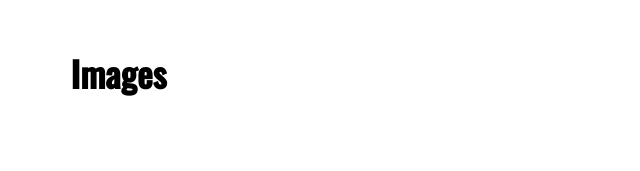
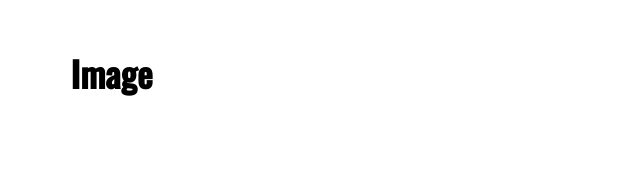
Before and after one commit to kkelleaz17/HistoryPorject, a plain HTML site: page D-day.html in a window 1280 px wide. Shown: the part 467-638 px from the top of the page, 0-640 px from the left. Drawn offline with nearby package versions, Linux system fonts and the light colour scheme; grey boxes are pictures that could not be loaded.

Commit message:
Update D-day.html

```diff
--- a/D-day.html
+++ b/D-day.html
@@ -46,7 +46,7 @@
         France.
         Europe was very fortified by the Nazi´s which is why this is known as the largest sea assault. Even with all these obstacles the Allied Forces were able to establish a base on the coast of France. This would mean that the Allied Forces have ways to get to Germany now with a plan rather than just leading a full platoon of people into Europe and not having a base.
     </h2>
-    <h1>Images</h1>
+    <h1>Image</h1>
       <img src="https://blog.myheritage.com/wp-content/uploads/featured-12.jpg" alt="D-Day" />
     <h1>Video</h1>
 
```
